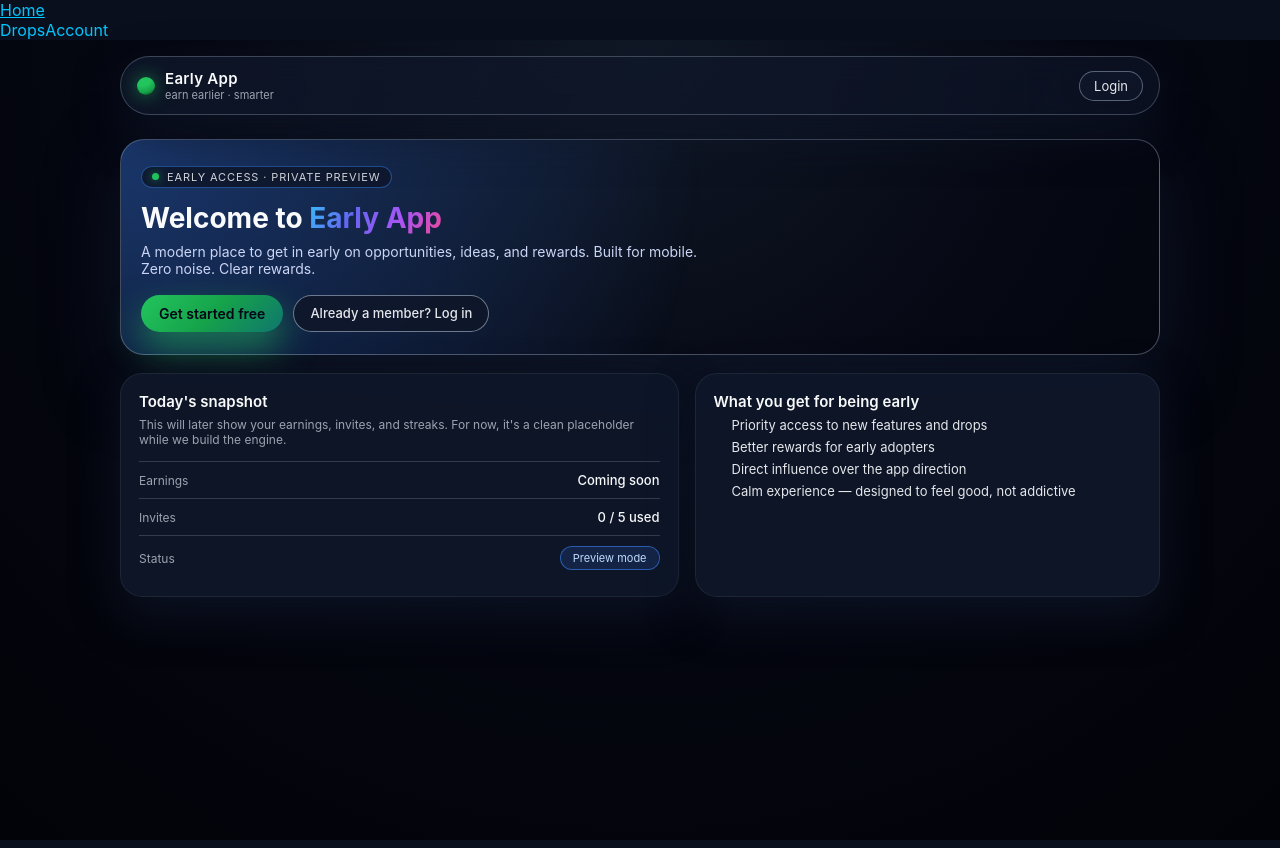
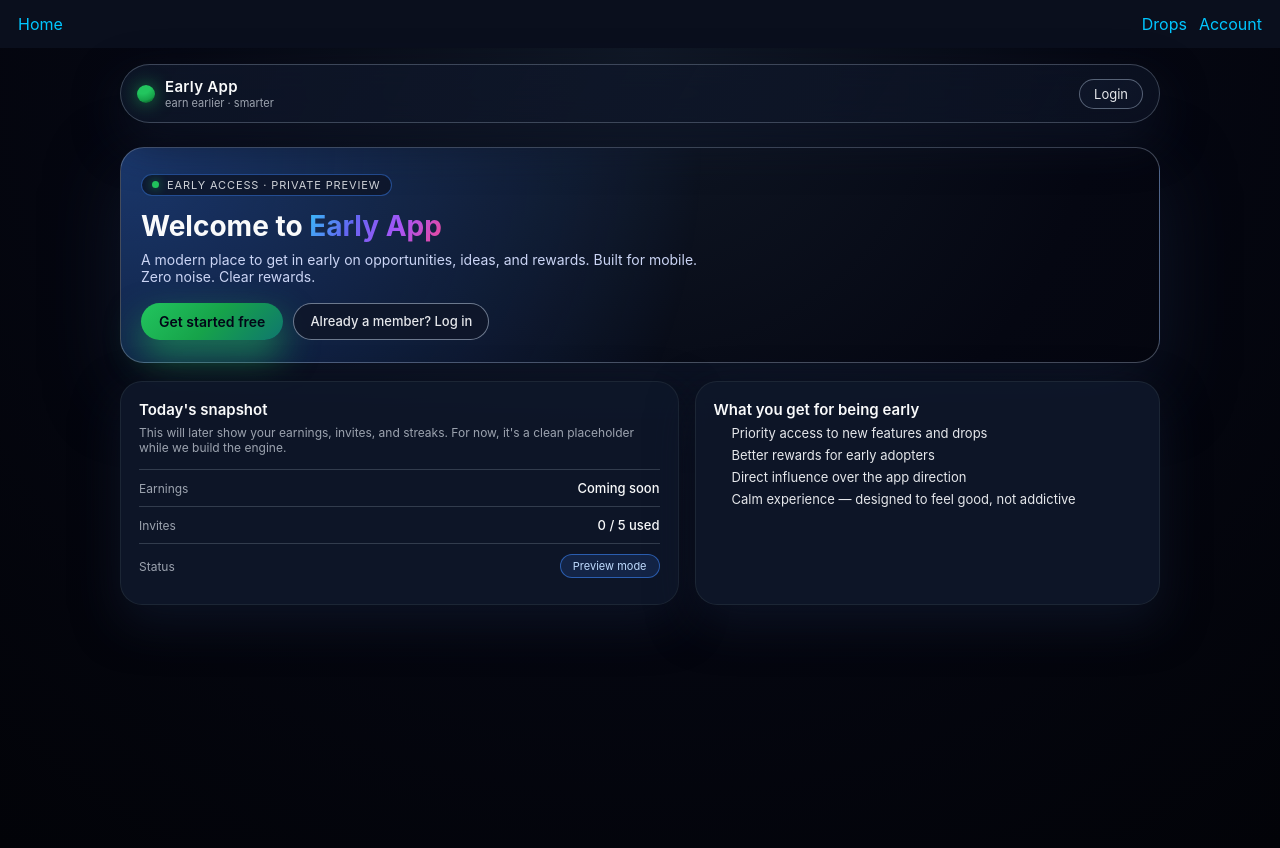
Before and after one commit to dantheman88/early-app, a Next.js app: page / in a window 1280 px wide. Built offline with nearby package versions, Linux system fonts and the light colour scheme; no server answers.

Commit message:
Update globals.css

```diff
--- a/styles/globals.css
+++ b/styles/globals.css
@@ -81,3 +81,32 @@ a:hover {
   from { opacity: 0; transform: translateY(8px); }
   to { opacity: 1; transform: translateY(0); }
 }
+.top-nav {
+  display: flex;
+  justify-content: space-between;
+  align-items: center;
+  padding: 14px 18px;
+}
+
+.nav-left,
+.nav-right {
+  display: flex;
+  gap: 12px;
+}
+
+.nav-btn {
+  padding: 8px 14px;
+  border-radius: 10px;
+  background: rgba(255, 255, 255, 0.08);
+  color: #fff;
+  text-decoration: none;
+  font-weight: 500;
+}
+
+.nav-btn:hover {
+  background: rgba(255, 255, 255, 0.15);
+}
+
+.nav-primary {
+  background: linear-gradient(135deg, #22c55e, #16a34a);
+}
```
